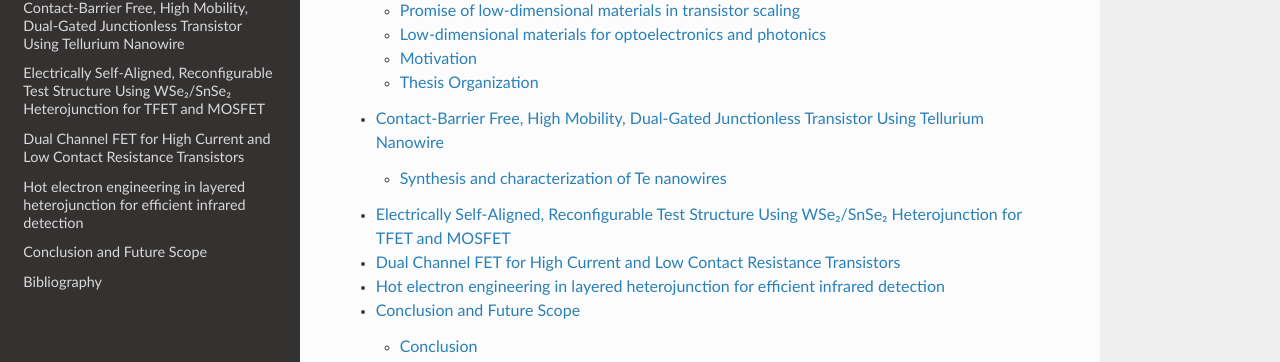
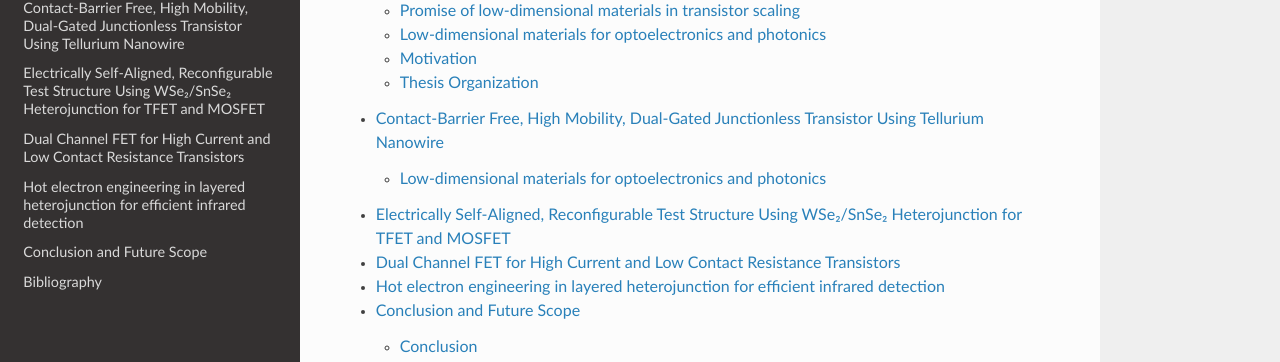
Before and after one commit to dpshkr/mythesis, a Sphinx documentation site: the page built from source/index.rst, in a window 1280 px wide and 900 px high, scrolled down 564 px. Shown: the part 292-654 px from the top of the window. Built offline with Sphinx 7.4.7 and the Read the Docs theme 3.1.0, drawn with Linux system fonts in a browser that asks for light colours; part of the change alters nothing that is shown.

Commit message:
Update synthesis-and-characterization-of-te-nanowires.rst

```diff
--- a/source/junctionless-tellurium-nanowire-transistor/synthesis-and-characterization-of-te-nanowires.rst
+++ b/source/junctionless-tellurium-nanowire-transistor/synthesis-and-characterization-of-te-nanowires.rst
@@ -1,5 +1,6 @@
-Synthesis and characterization of Te nanowires
-================================================
+Low-dimensional materials for optoelectronics and photonics
+============================================================
+
 
 The Te nanowires are synthesized :cite:p:`roy2017manipulation` using Na₂O₃
 as a precursor in the water medium, where hydrazine hydrate is used as a reducing
@@ -16,11 +17,11 @@ reaction vessel cools down to room temperature, the solution is cleaned
 twelve times using hot water (60 °C) at 8000 revolutions per minute
 and subsequently two times using ethanol.
 
-.. _ch01_material_char_01
+.. _ch01-material-char-01:
 
 .. figure:: ../_static/Figures/01_01.png
 
-   X-ray diffraction pattern of Te nanowires, which correspond to P3₁21 rhombohedral phase of Te. Inset: Crystal structure of hexagonal Te chains along the $c$ axis. Solid lines indicate covalent bonding, while each chain is bonded to other by van der Waals bonds. (b) TEM image of the nanowires. (c) SAED from Te nanowire (bright-field image shown in the inset) showing single-crystalline nature (corresponding to [:math:`1\bar{1}0`] zone axis)
+   **Figure 2.1:** X-ray diffraction pattern of Te nanowires, which correspond to P3₁21 rhombohedral phase of Te. Inset: Crystal structure of hexagonal Te chains along the c-axis. Solid lines indicate covalent bonding, while each chain is bonded to other by van der Waals bonds. (b) TEM image of the nanowires. (c) SAED from Te nanowire (bright-field image shown in the inset) showing single-crystalline nature (corresponding to [:math:`1\bar{1}0`] zone axis)
 
-**Structural and microstructural characterization of Te nanowire:** Synthesized Te nanowires have been characterized by X-ray diffraction (XRD) using a Rigaku X-ray Diffractometer with Cu Kα source. Figure :ref:`Figure 2.1 <ch01_material_char_01>`(a) represents the XRD pattern of the nanowire which corresponds to the rhombohedral phase P3₁21 of Te (JCPDS : 361452) with lattice parameters
+**Structural and microstructural characterization of Te nanowire:** Synthesized Te nanowires have been characterized by X-ray diffraction (XRD) using a Rigaku X-ray Diffractometer with Cu Kα source. :ref:`Figure 2.1 <ch01-material-char-01>`\(a) represents the XRD pattern of the nanowire which corresponds to the rhombohedral phase P3₁21 of Te (JCPDS : 361452) with lattice parameters
 of a = b = 4.45 Å, c = 5.9 Å.
```
